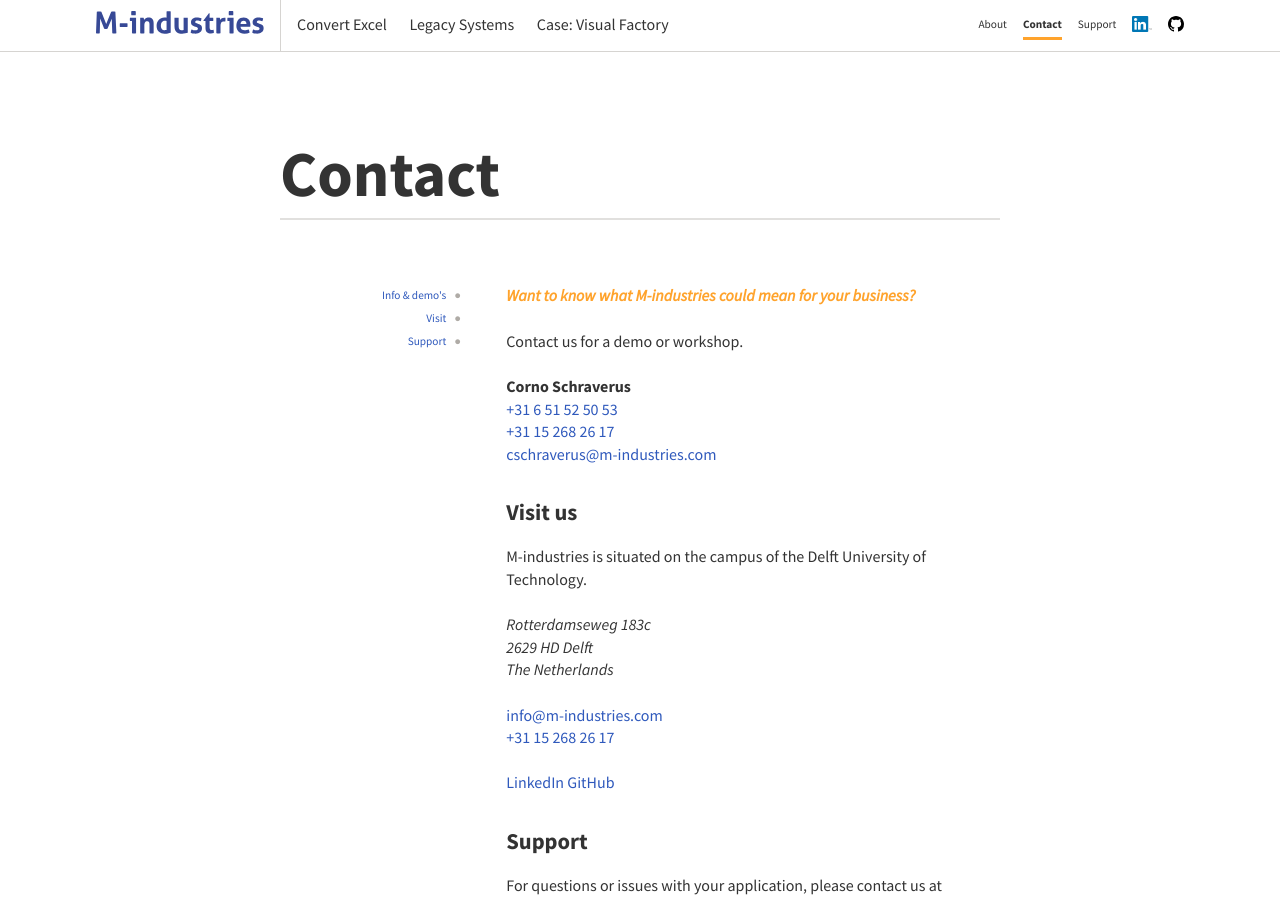
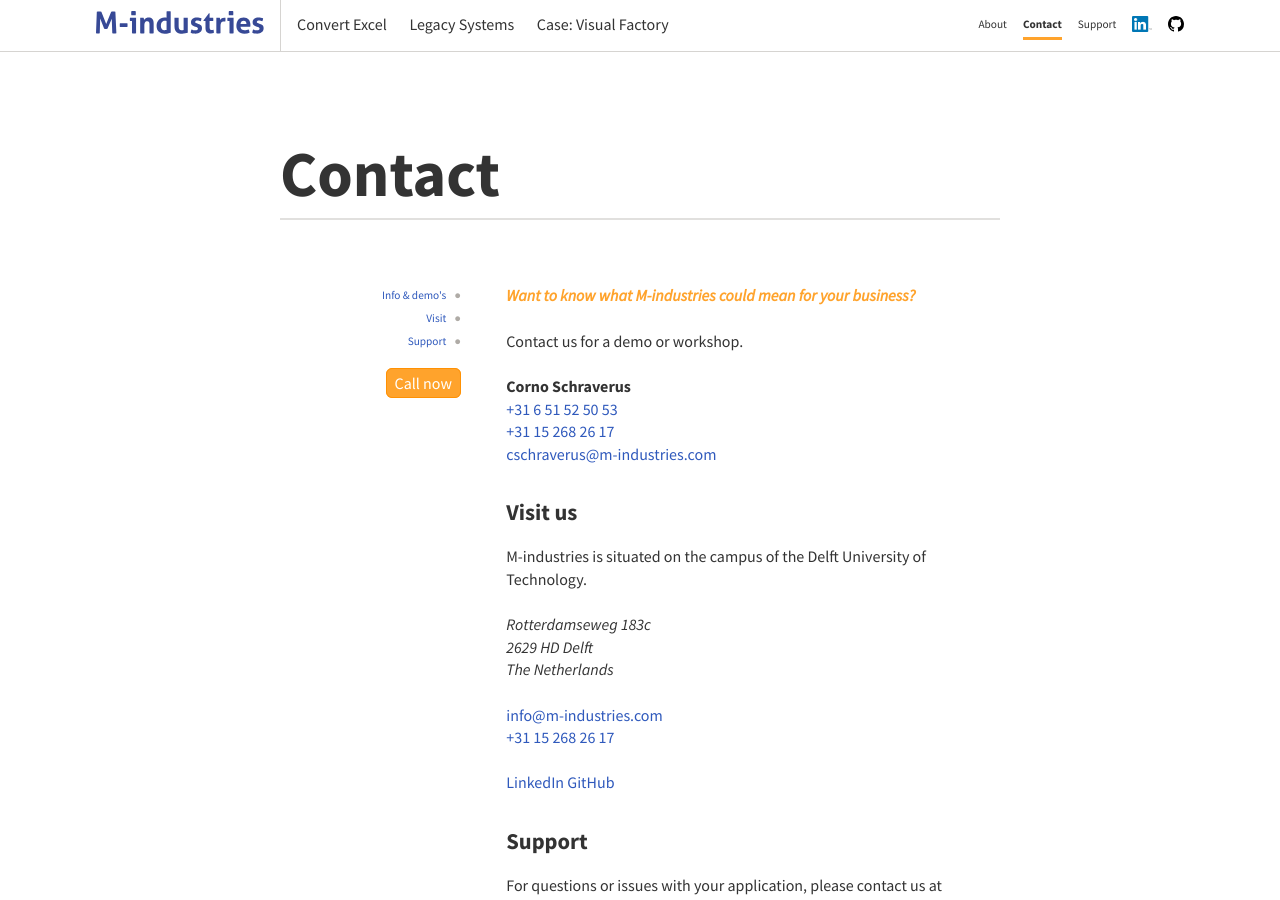
Before and after one commit to M-industries/Mainsite, a Jekyll site: the page built from pages/contact.md, in a window 1280 px wide and 900 px high. Built offline with Jekyll 4.4.1, drawn with Linux system fonts in a browser that asks for light colours.

Commit message:
add support for buttons on pages

```diff
--- a/_layouts/page.html
+++ b/_layouts/page.html
@@ -18,6 +18,11 @@
 				    </li>
 				    {% endfor %}
 				</ul>
+
+				{% for button in page.buttons %}
+		    	<a class="button" href="{{ button.link | relative_url }}">{{ button.label }}</a>
+			    {% endfor %}
+
 			</nav>
 			<section>
 				{{ content }}
--- a/pages/contact.md
+++ b/pages/contact.md
@@ -3,6 +3,10 @@
 title: Contact
 category: sub
 permalink: /contact/
+
+buttons:
+  - label: Call now
+    link: tel:+31651525053
 
 anchors:
   - label: Info & demo's
--- a/src/main.scss
+++ b/src/main.scss
@@ -419,10 +419,10 @@
 	nav {
 		position: absolute;
 		width: 8rem*$ratio;
-		font-size: 1em/$ratio;
 		line-height: $ratio*$ratio;
+		text-align: right;
 		ul {
-			text-align: right;
+			font-size: 1em/$ratio;
 			list-style: none;
 			li::after {
 				content: "\25CF";
```
Also changed, not shown: pages/excel.md (+4 -0 lines).
